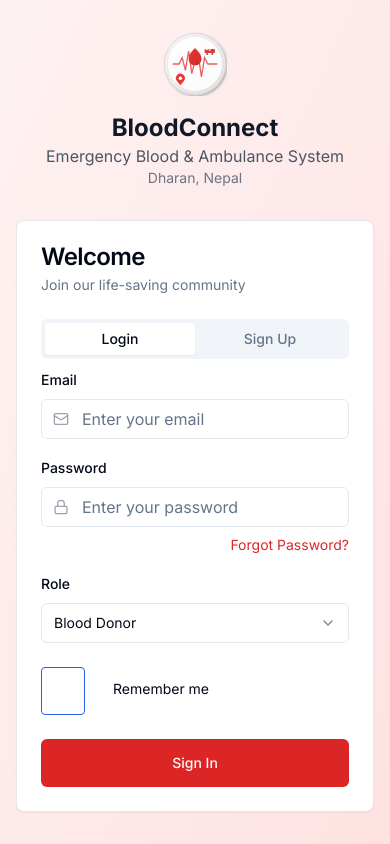
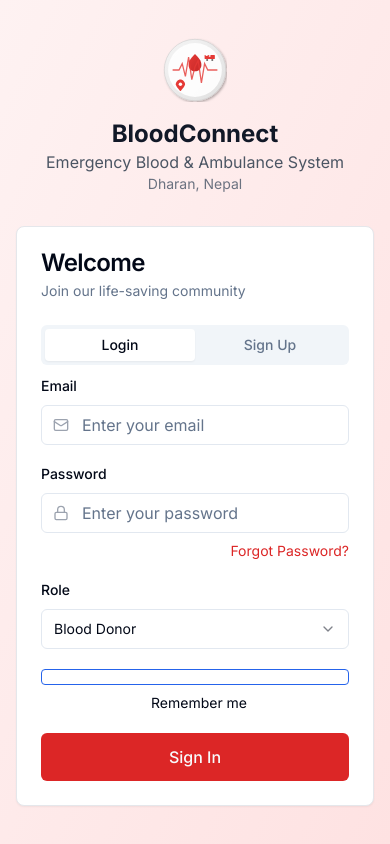
Before and after one commit to StudyBeacon/-dharan-blood-rescue, a React (Vite) app: page / in a window 390 px wide. Built offline with nearby package versions, Linux system fonts and the light colour scheme.

Commit message:
Fix: Improve mobile responsiveness of LoginForm
Adjusted styling in LoginForm.tsx to improve responsiveness on smaller screens.

```diff
--- a/src/components/LoginForm.tsx
+++ b/src/components/LoginForm.tsx
@@ -89,24 +89,24 @@ const LoginForm = ({
         </Select>
       </div>
 
-      <div className="flex items-center space-x-3 py-2">
+      <div className="flex items-center space-x-2 py-1">
         <Checkbox
           id="remember-me"
           checked={loginData.rememberMe}
           onCheckedChange={(checked) =>
             setLoginData({...loginData, rememberMe: checked as boolean})
           }
-          className="h-5 w-5 mobile-touch-target"
+          className="h-4 w-4"
         />
         <Label
           htmlFor="remember-me"
-          className="text-sm font-normal cursor-pointer select-none mobile-touch-target flex-1 py-2"
+          className="text-sm font-normal cursor-pointer select-none flex-1"
         >
           Remember me
         </Label>
       </div>
 
-      <Button type="submit" className="w-full bg-red-600 hover:bg-red-700 mobile-touch-target" disabled={isLoading}>
+      <Button type="submit" className="w-full bg-red-600 hover:bg-red-700 h-12 text-base" disabled={isLoading}>
         {isLoading ? 'Signing in...' : 'Sign In'}
       </Button>
     </form>
```
